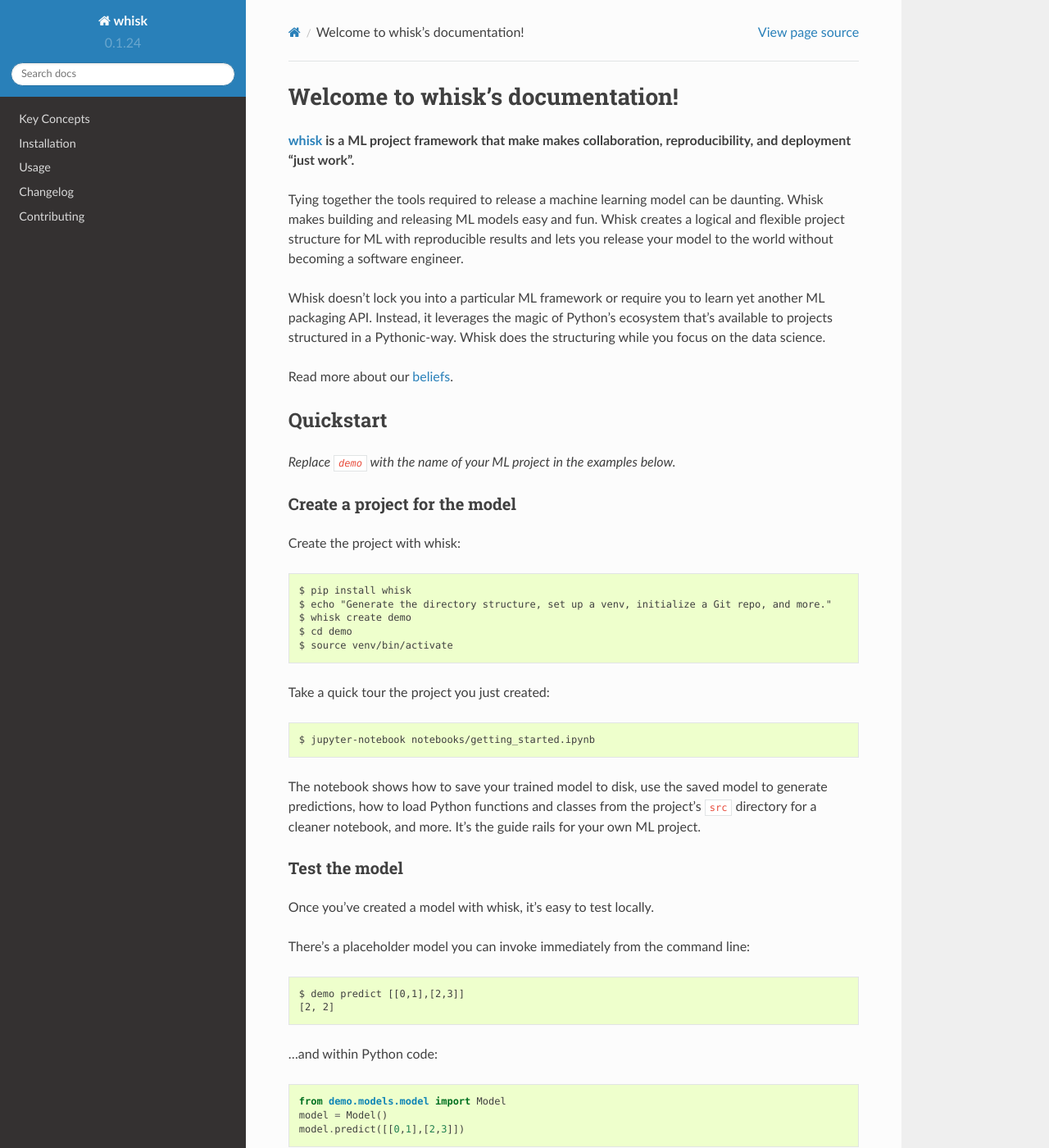
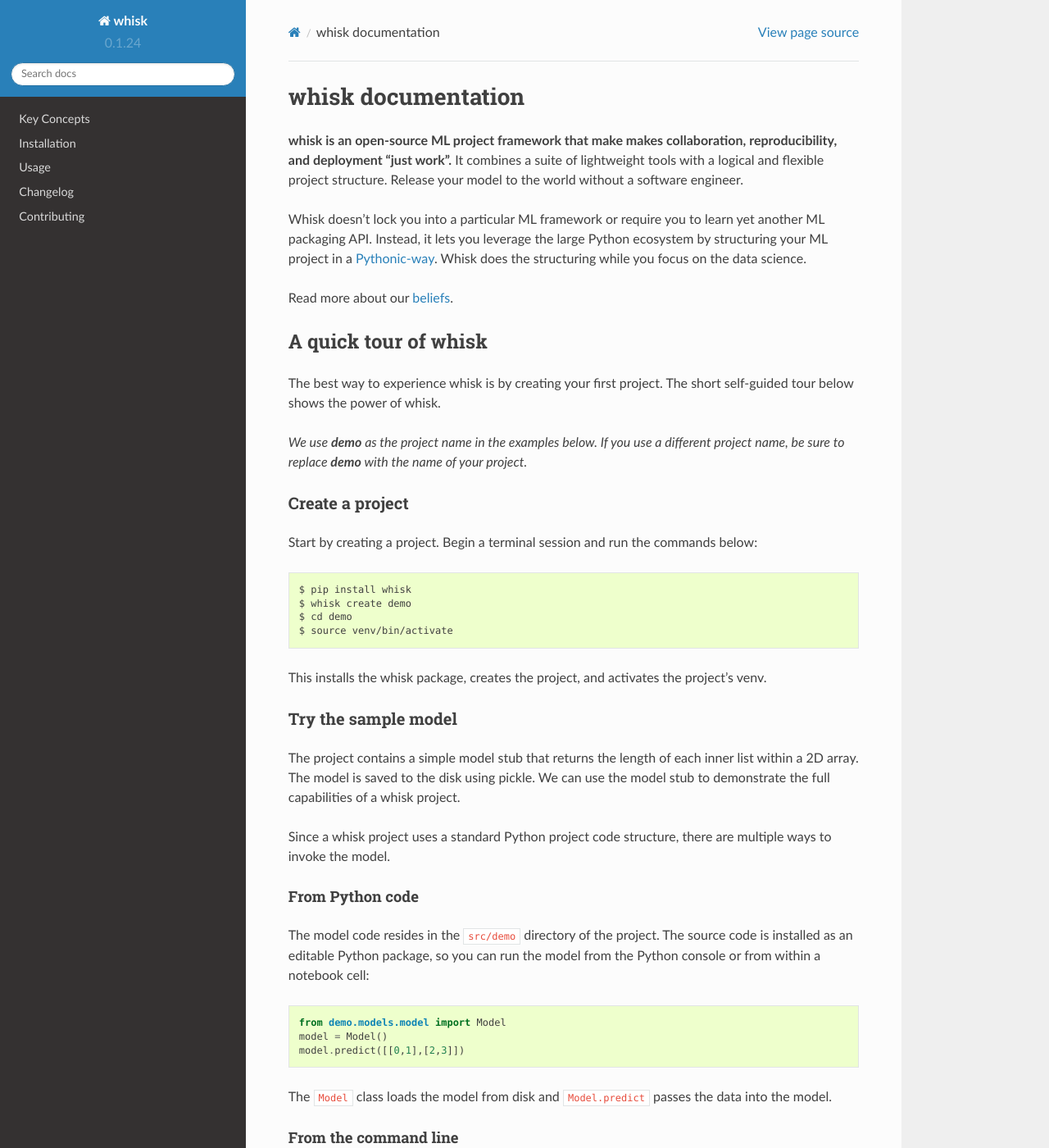
Before and after one commit to whisk-ml/whisk, a Sphinx documentation site: the page built from docs/index.md, in a window 1280 px wide and 1400 px high. Shown: the whole window at 82% size. Built offline with Sphinx 7.4.7 and the Read the Docs theme 2.0.0, drawn with Linux system fonts in a browser that asks for light colours; pages that are not in the unit, such as notebooks, are missing from menus; some of the changed text lies outside the part shown.

Commit message:
Updated index

````diff
--- a/docs/index.md
+++ b/docs/index.md
@@ -1,49 +1,40 @@
-# Welcome to whisk's documentation!
+# whisk documentation
 
-**[whisk](https://github.com/whisk-ml/whisk) is a ML project framework that make makes collaboration, reproducibility, and deployment "just work".**
+__whisk is an open-source ML project framework that make makes collaboration, reproducibility, and deployment "just work".__ It combines a suite of lightweight tools with a logical and flexible project structure. Release your model to the world without a software engineer.
 
-Tying together the tools required to release a machine learning model can be daunting. Whisk makes building and releasing ML models easy and fun. Whisk creates a logical and flexible project structure for ML with reproducible results and lets you release your model to the world without becoming a software engineer.
-
-Whisk doesn't lock you into a particular ML framework or require you to learn yet another ML packaging API. Instead, it leverages the magic of Python's ecosystem that's available to projects structured in a Pythonic-way. Whisk does the structuring while you focus on the data science.
+Whisk doesn't lock you into a particular ML framework or require you to learn yet another ML packaging API. Instead, it lets you leverage the large Python ecosystem by structuring your ML project in a [Pythonic-way](
+https://docs.python-guide.org/writing/structure/). Whisk does the structuring while you focus on the data science.
 
 Read more about our [beliefs](#beliefs).
 
-## Quickstart
+## A quick tour of whisk
 
-_Replace `demo` with the name of your ML project in the examples below._
+The best way to experience whisk is by creating your first project. The short self-guided tour below shows the power of whisk.
 
-### Create a project for the model
+_We use __demo__ as the project name in the examples below. If you use a different project name, be sure to replace __demo__ with the name of your project._
 
-Create the project with whisk:
+### Create a project
+
+Start by creating a project. Begin a terminal session and run the commands below:
 
 ```
 $ pip install whisk
-$ echo "Generate the directory structure, set up a venv, initialize a Git repo, and more."
 $ whisk create demo
 $ cd demo
 $ source venv/bin/activate
 ```
 
-Take a quick tour the project you just created:
+This installs the whisk package, creates the project, and activates the project's venv.
 
-```
-$ jupyter-notebook notebooks/getting_started.ipynb
-```
+### Try the sample model
 
-The notebook shows how to save your trained model to disk, use the saved model to generate predictions, how to load Python functions and classes from the project's `src` directory for a cleaner notebook, and more. It's the guide rails for your own ML project.
+The project contains a simple model stub that returns the length of each inner list within a 2D array. The model is saved to the disk using pickle. We can use the model stub to demonstrate the full capabilities of a whisk project.
 
-### Test the model
+Since a whisk project uses a standard Python project code structure, there are multiple ways to invoke the model.
 
-Once you've created a model with whisk, it's easy to test locally.
+#### From Python code
 
-There's a placeholder model you can invoke immediately from the command line:
-
-```
-$ demo predict [[0,1],[2,3]]
-[2, 2]
-```
-
-...and within Python code:
+The model code resides in the `src/demo` directory of the project. The source code is installed as an editable Python package, so you can run the model from the Python console or from within a notebook cell:
 
 ```py
 from demo.models.model import Model
@@ -51,11 +42,40 @@ model = Model()
 model.predict([[0,1],[2,3]])
 ```
 
-### Share and deploy the model
+The `Model` class loads the model from disk and `Model.predict` passes the data into the model.
 
-After you develop and test your model, it's time to share.
+#### From the command line
 
-Create a **Python package** containing your model and share with the world:
+The project is pre-wired with [Click](https://click.palletsprojects.com/en/7.x/), a Python package for creating beautiful command line interfaces. Invoke the model right from the terminal:
+
+```
+$ demo predict [[0,1],[2,3]]
+[2, 2]
+```
+
+#### From the Flask App
+
+There's a ready-to-go Flask web service in the `app/` directory. Start the web service:
+
+```
+$ whisk app start
+```
+
+Make a request in another terminal session:
+
+```
+$ curl --location --request POST 'http://localhost:5000/predict' \
+--header 'Content-Type: application/json' \
+--data-raw '{"data":[[0, 1], [2, 3]]}'
+```
+
+### Sharing the model
+
+You can let others use your model by releasing a Python package and deploying a web service.
+
+#### Release a Python Package for your model
+
+Create a **Python package** containing your model. This lets anyone use your model that has Python installed on their computer:
 
 ```
 $ whisk package dist
@@ -65,29 +85,30 @@ demo-0.1.0.tar.gz
 $ pip install dist/demo-0.1.0.tar.gz
 ```
 
-... or create a **ready-to-go Flask web service**:
+After installing the package, another user can invoke the model via the CLI or by importing the `demo` module like we did earlier.
 
-```
-$ whisk app start
-$ curl --location --request POST 'http://localhost:5000/predict' \
---header 'Content-Type: application/json' \
---data-raw '{"data":[[0, 1], [2, 3]]}'
-```
+#### Deploy a web service
 
-... and **deploy the web service to Heroku** ([a free account is fine](https://signup.heroku.com/)):
+You can deploy the model inference web service to Heroku ([a free account](https://signup.heroku.com/) works fine with this demo):
 
 ```
 $ whisk app create demo-[INSERT YOUR NAME]
 ```
 
-## Beliefs
+### What next?
 
-* **A Reproducible, collaborative project is a solved problem for classical software** - We don't need to re-invent the wheel for machine learning projects. Instead, we need guide rails to help data scientists structure projects without forcing them to also become software engineers.
-* **A notebook is great for exploring, but not for production** - A data science notebook is where experimentation starts, but you can't create a reproducible, collaborative ML project with just a `*.ipynb` file.
-* **Python already has a good package manager** - We don't need overly abstracted solutions to package a trained ML model. A properly structured ML project makes it easy to use _pip_ for packaging a model, making it easy for _anyone_ to benefit from your work.
-* **Version control is a requirement** - You can't have a reproducible project if the code and training data isn't in version control.
-* **Docker and Kubernetes are usually not needed** - when we [explicitly declare and isolate dependencies](https://12factor.net/dependencies), we don't need to rely on the implicit existence of packages installed in a Docker container. Docker also creates a slow development flow: repeatedly restarting Docker containers is far slower than doing the same in pure Python. Python already has solid native tools for this problem.
-* **Optimize for debugging** - 90% of writing software is fixing bugs. It should be easy to debug your model logic locally. You should be able to search your error and find results, not sift through custom package source code.
+#### Open the example notebook
+
+
+The project includes an interactive notebook that shows how to save your trained model to disk, use the saved model to generate predictions, how to load Python functions and classes from the project's `src` directory, and more. It's the guide rails for your own ML project.
+
+```
+$ jupyter-notebook notebooks/getting_started.ipynb
+```
+
+#### Explore a real whisk project
+
+The [whisk-ml](https://github.com/whisk-ml) GitHub org contains example whisk projects. Checkout these examples and clone them locally - since whisk makes reproducibility "just work", in most cases you simply need to run `whisk setup` to begin trying the models generated by the projects.
 
 ## Documentation
 
@@ -103,6 +124,18 @@ $ whisk app create demo-[INSERT YOUR NAME]
    contributing
 ```
 
+## Beliefs
+
+Most ML framework approaches start with a shaky foundation. Rather than building off software engineering best practices for structuring your work, they encourage quick hacks that result in ML projects that are hard to debug, collaborate on, reproduce, and deploy. The beliefs below inspired us to create whisk:
+
+* **A Reproducible, collaborative project is a solved problem for classical software** - We don't need to re-invent the wheel for machine learning projects. Instead, we need guide rails to help data scientists structure projects without forcing them to also become software engineers.
+* **A notebook is great for exploring, but not for production** - A data science notebook is where experimentation starts, but you can't create a reproducible, collaborative ML project with just a `*.ipynb` file.
+* **Optimize for debugging** - 90% of writing software is fixing bugs. It should be fast and easy to debug your model logic locally. You should be able to search your error and find results, not sift through custom package source code or stop and restart Docker containers.
+* **Python already has a good package manager** - We don't need overly abstracted solutions to package a trained ML model. A properly structured ML project lets you distribute the model via `pip`, making it easy for _anyone_ to benefit from your work.
+* **Version control is a requirement** - You can't have a reproducible project if the code and training data isn't in version control.
+* **Docker is an unsteady foundation** - when we [explicitly declare and isolate dependencies](https://12factor.net/dependencies), we don't need to rely on the implicit existence of packages installed in a Docker container. Python has solid native tools for dependency management.
+* **Kubernetes is overkill** - very few web applications require the complexity of a container-orchestration system. Your deployed model is no different. Most models can run on boring, reliable technology.
+
 ```eval_rst
 Indices and tables
 ==================
````
